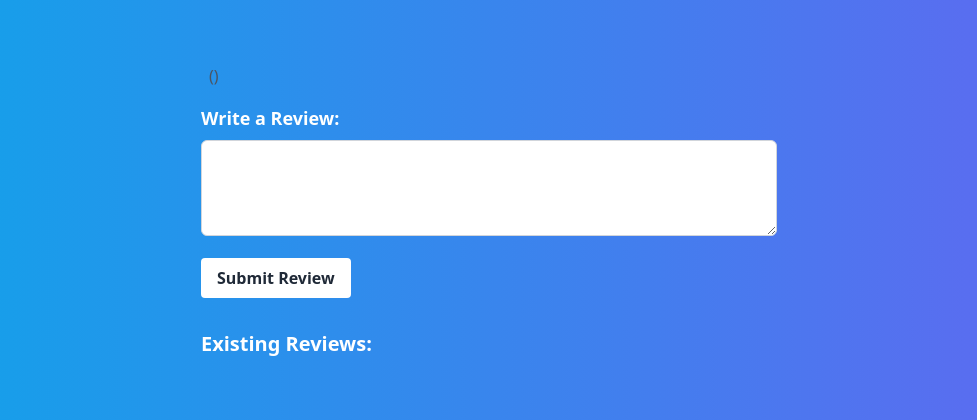
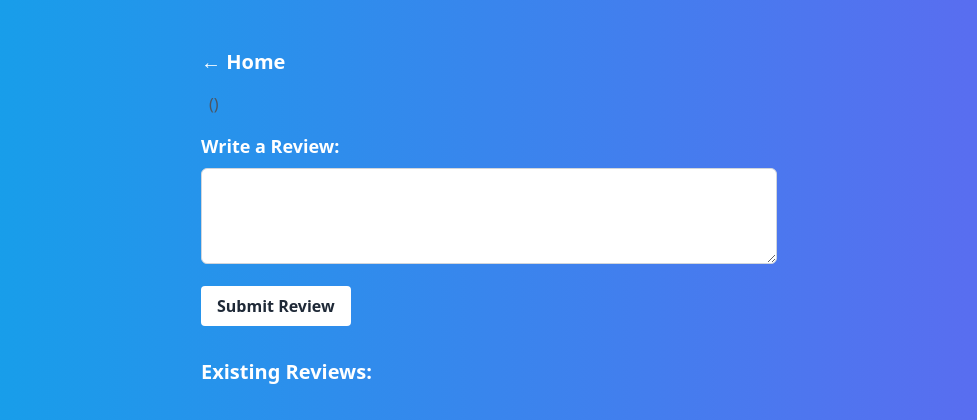
Before and after one commit to theabdullahalam/ml-website-evaluation, a Django app: template main/templates/website_info.html in a window 1280 px wide. Shown: the top 420 px of the page, without its empty margins (151-1128 px from the left). Run offline with Django 4.2, Linux system fonts and the light colour scheme; the template is opened without the code that fills it, so the values that code supplies are empty; some libraries are stand-ins or nearby versions.

Commit message:
add back to home button on website page

```diff
--- a/main/templates/website_info.html
+++ b/main/templates/website_info.html
@@ -9,6 +9,7 @@
 </head>
 <body class="p-4 bg-gradient-to-r from-sky-500 to-indigo-500">
     <div class="max-w-xl mx-auto py-8">
+        <a href="{% url 'home' %}"><h3 class="text-xl font-bold mb-4 text-white">&#8592; Home</h3></a>
         <h1 class="text-3xl font-bold mb-4  text-white">{{ website.title }}</h1>
 
         <div class="flex items-center mb-4">
```
